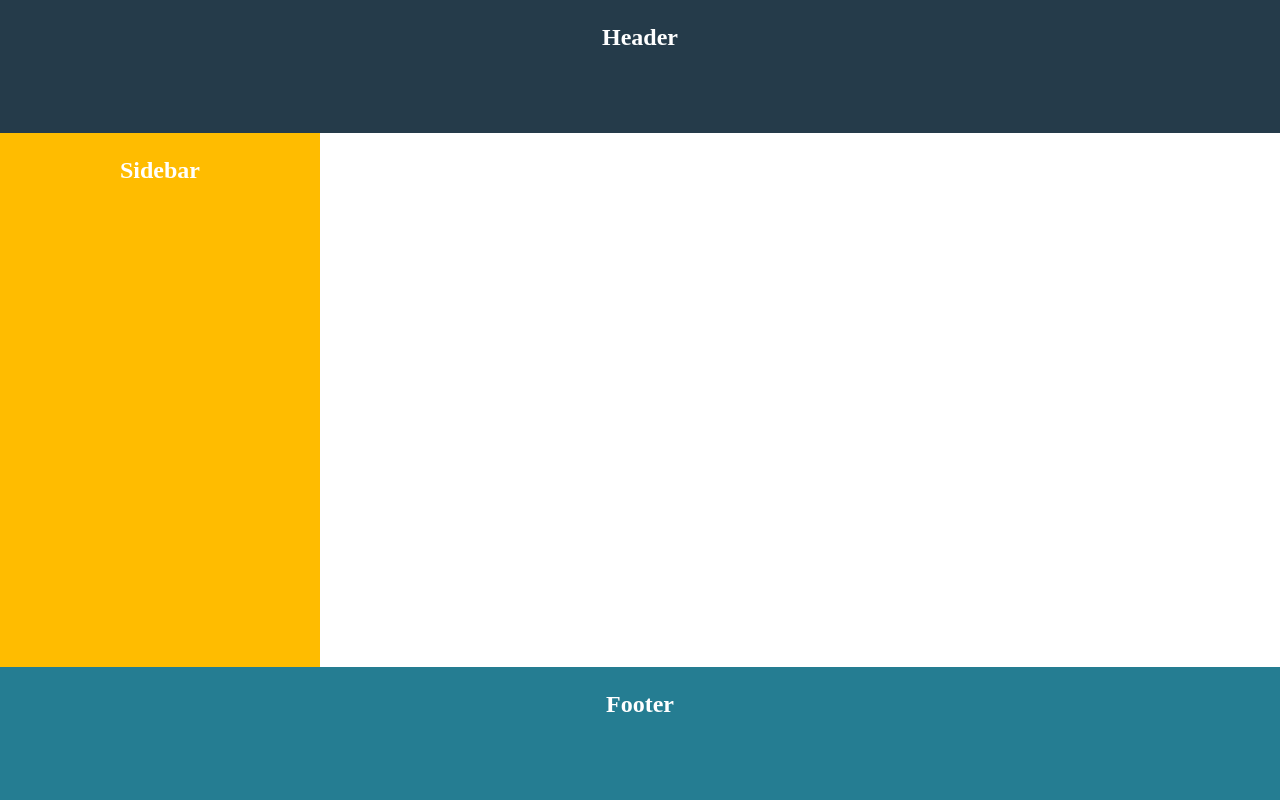
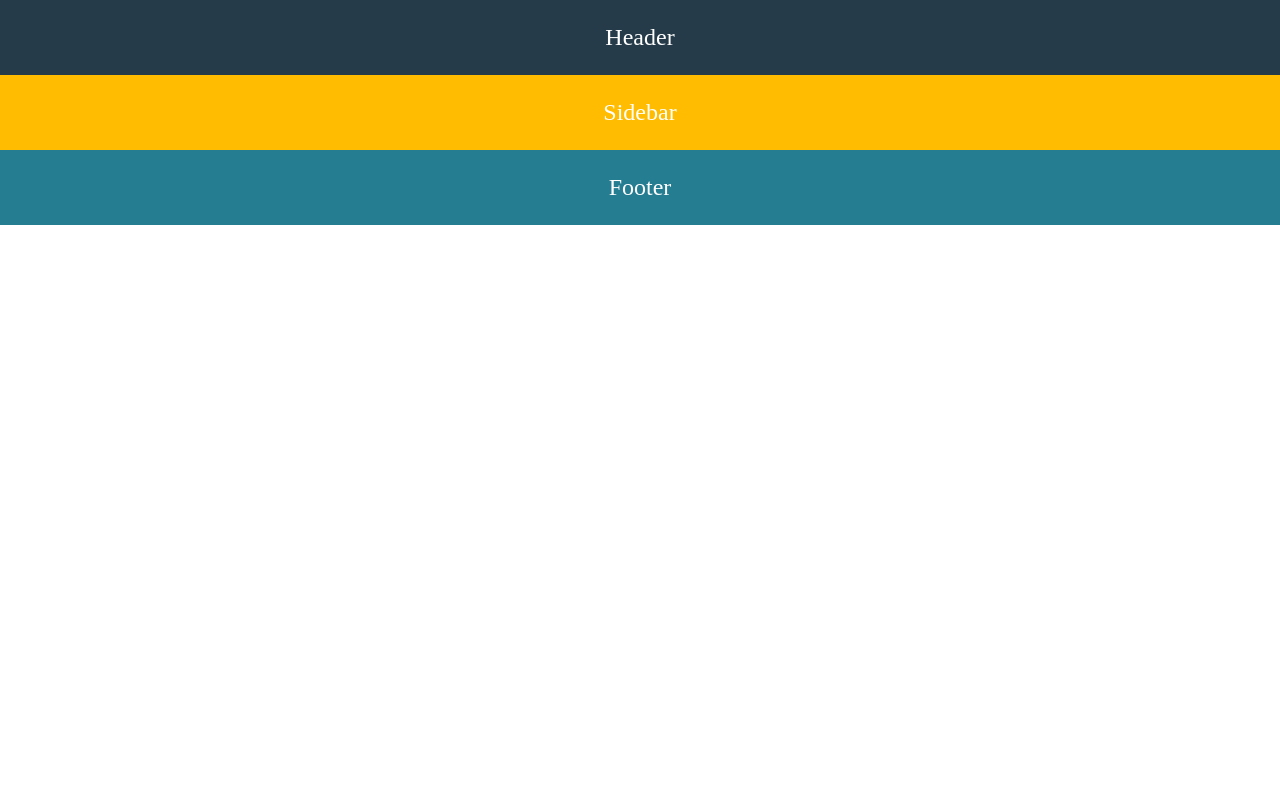
Before and after one commit to KomodomFS/Grid, a plain HTML site: page index.html in a window 1280 px wide. Drawn offline with Linux system fonts and the light colour scheme.

Commit message:
first ci

```diff
--- a/styles.css
+++ b/styles.css
@@ -1,34 +1,29 @@
 body {
     margin: 0;
     color: #fff;
-    font-weight: 800;
+    font-weight: 800px;
     font-size: 24px;
     text-align: center;
 }
 
 .box {
     box-sizing: border-box;
-    position: absolute;
     padding: 1em;
 }
 
 .container{
-    position: relative;
     height: 100vh;
+    display: flex;
+    flex-direction: column;
 }
 
 .header{
+    flex-basis: 16.66%;
     background-color: #253b4a;
-    height: 16.66%;
-    width: 100%;
-    top: 0;
 }
 .sidebar{
+    flex-basis: 66.66%;
     background-color: #ffbc00;
-    height: 66.66%;
-    width: 25%;
-    top: 16.66%;
-    left: 0;
 }
 .ads{
     background-color: #257d92;
@@ -40,8 +35,6 @@ body {
     background-color: #ffbc00;
 }
 .footer{
+    flex-basis: 16.66%;
     background-color: #257d92;
-    height: 16.66%;
-    width: 100%;
-    bottom: 0;
 }
```
Also changed, not shown: index.html (+1 -1 lines).
